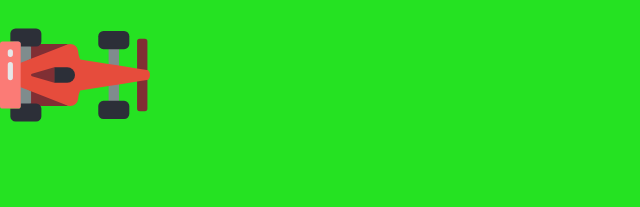
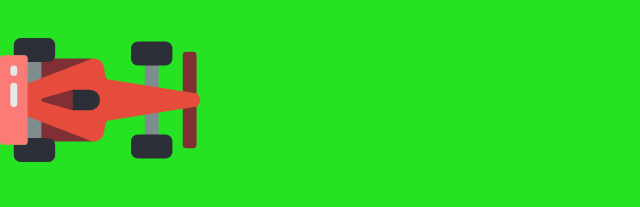
Before and after one commit to vkalinkin/driving-game, a website: page index.html in a window 1280 px wide. Shown: the whole page, without its empty margins (0-640 px from the left). Drawn offline with Linux system fonts and the light colour scheme.

Commit message:
4-5 car moves to the right on its own

```diff
--- a/styles.css
+++ b/styles.css
@@ -21,9 +21,11 @@ main {
 }
 
 .car > img {
-  width: 150px;
+  max-width: 200px;
 }
 
 .car {
   position: absolute;
+  top: 0;
+  left: 0;
 }
```
Also changed, not shown: main.js (+5 -9 lines).
